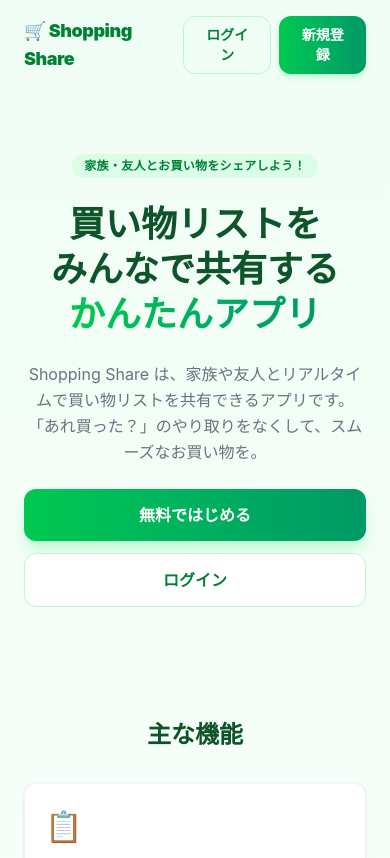
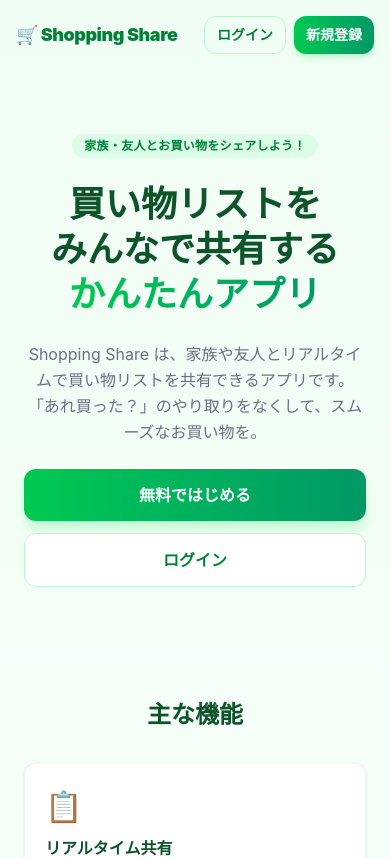
Before and after one commit to YUJI1027/Shopping-Share, a Vue app: page / in a window 390 px wide. Shown: the top 858 px of the page. Built offline with nearby package versions, Linux system fonts and the light colour scheme; no server answers.

Commit message:
feat:1.1.2 - ナビゲーションのロゴとボタンの重なりを修正

```diff
--- a/package.json
+++ b/package.json
@@ -1,6 +1,6 @@
 {
   "name": "shoppingshare",
-  "version": "1.1.1",
+  "version": "1.1.2",
   "private": true,
   "type": "module",
   "scripts": {
--- a/src/views/LandingPage.vue
+++ b/src/views/LandingPage.vue
@@ -2,18 +2,18 @@
     <div class="min-h-screen bg-gradient-to-b from-green-50 to-white">
 
         <!-- ナビゲーション -->
-        <nav class="w-full px-6 py-4 flex items-center justify-between max-w-4xl mx-auto">
-            <span class="text-lg font-black text-green-700 tracking-tight">🛒 Shopping Share</span>
-            <div class="flex gap-2">
+        <nav class="w-full px-4 sm:px-6 py-4 flex items-center justify-between gap-2 max-w-4xl mx-auto">
+            <span class="text-lg font-black text-green-700 tracking-tight  whitespace-nowrap">🛒 Shopping Share</span>
+            <div class="flex gap-2 flex-shrink-0">
                 <button
                     @click="goLogin"
-                    class="px-4 py-2 rounded-xl text-sm font-semibold text-green-700 border border-green-200 hover:bg-green-50 transition cursor-pointer bg-transparent"
+                    class="px-3 sm:px-4 py-2 rounded-xl text-sm font-semibold text-green-700 border border-green-200 hover:bg-green-50 transition cursor-pointer bg-transparent"
                 >
                     ログイン
                 </button>
                 <button
                     @click="goRegister"
-                    class="px-4 py-2 rounded-xl text-sm font-semibold text-white bg-gradient-to-r from-green-500 to-emerald-600 hover:opacity-90 shadow-md shadow-green-200 transition cursor-pointer"
+                    class="px-3 sm:px-4 py-2 rounded-xl text-sm font-semibold text-white bg-gradient-to-r from-green-500 to-emerald-600 hover:opacity-90 shadow-md shadow-green-200 transition cursor-pointer"
                 >
                     新規登録
                 </button>
```
